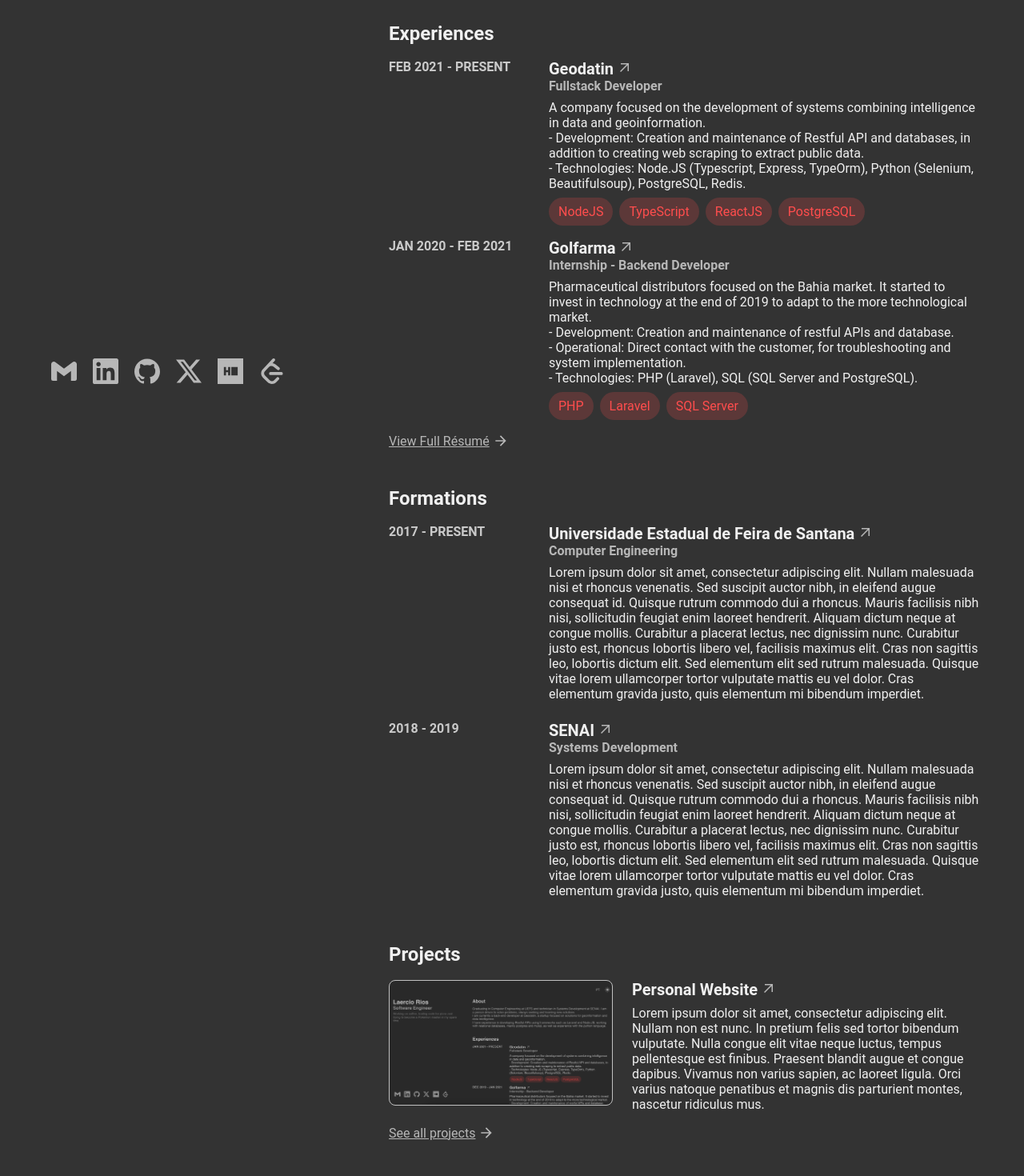
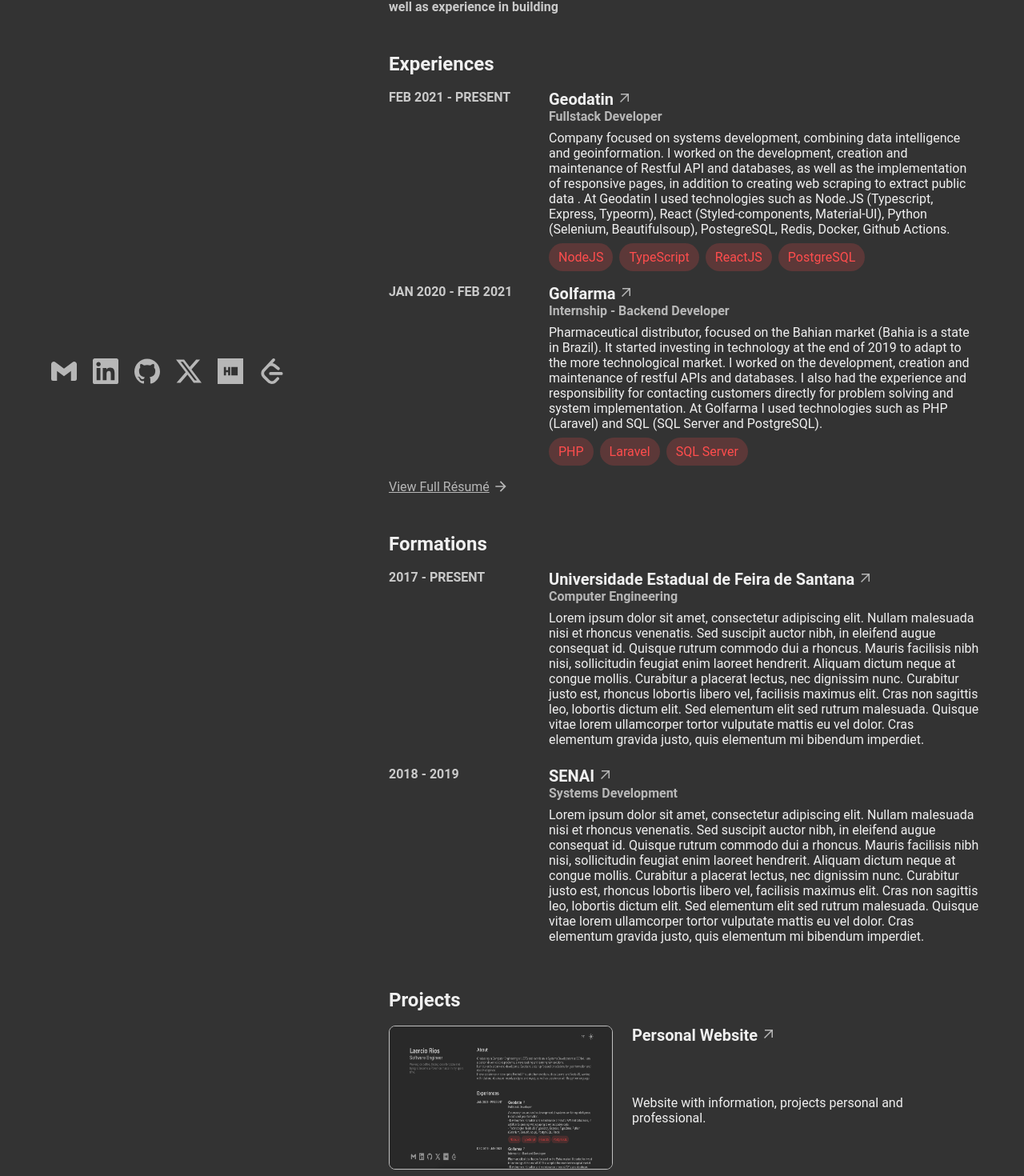
Before and after one commit to LaercioSR/laerciorios.com, a React (Vite) app: page / in a window 1280 px wide. Shown: the part 276-1746 px from the top of the page at 80% size. Built offline with nearby package versions, Linux system fonts and the light colour scheme.

Commit message:
:speech_balloon: Update texts

```diff
--- a/src/data/projects.json
+++ b/src/data/projects.json
@@ -23,7 +23,7 @@
     "key": "rhisa",
     "link": "https://rhisa.org/",
     "year": "2021",
-    "skills": ["Node.JS", "Typescript", "PostgreSQL"],
+    "skills": ["Node.JS", "Typescript", "PostgreSQL", "Python", "Selenium"],
     "type": "professional",
     "bond": "Geodatin",
     "image": "",
--- a/src/i18n/locales/en.json
+++ b/src/i18n/locales/en.json
@@ -17,17 +17,17 @@
   "present": "Present",
   "about": {
     "title": "About",
-    "description": "Graduating in Computer Engineering at UEFS and technician in Systems Development at SENAI. I am a person driven to solve problems, always seeking and learning new solutions.\nI am currently a back-end developer at Geodatin, a startup focused on solutions for geoinformation and data intelligence.\nI have experience in developing Restful APIs using frameworks such as Laravel and Node.JS, working with relational databases, mainly postgres and mysql, as well as experience with the python language."
+    "description": "I have experience as a <1>software engineer</1>, currently working as a <1>fullstack developer</1>, but with a greater emphasis on back-end.\n\nI am <1>graduating in Computer Engineering< /1> from UEFS and <1>Systems Development Technician</1> from SENAI. I am a person driven to solve problems, always seeking and learning new solutions.\n\nI have experience in developing <1>Restful APIs< /1> using frameworks such as Laravel and Node.JS, as well as experience in building <1>responsive websites</1> using technologies such as React (in addition to pure HTML and CSS). I also work with <1>relational databases</1>, mainly PostgreSQL and MySQL, like this experience with other languages such as Python and C++."
   },
   "experiences": {
     "title": "Experiences",
     "golfarma": {
       "position": "Internship - Backend Developer",
-      "description": "Pharmaceutical distributors focused on the Bahia market. It started to invest in technology at the end of 2019 to adapt to the more technological market.\n- Development: Creation and maintenance of restful APIs and database.\n- Operational: Direct contact with the customer, for troubleshooting and system implementation.\n- Technologies: PHP (Laravel), SQL (SQL Server and PostgreSQL)."
+      "description": "Pharmaceutical distributor, focused on the Bahian market (Bahia is a state in Brazil). It started investing in technology at the end of 2019 to adapt to the more technological market. I worked on the development, creation and maintenance of restful APIs and databases. I also had the experience and responsibility for contacting customers directly for problem solving and system implementation. At Golfarma I used technologies such as PHP (Laravel) and SQL (SQL Server and PostgreSQL)."
     },
     "geodatin": {
       "position": "Fullstack Developer",
-      "description": "A company focused on the development of systems combining intelligence in data and geoinformation.\n- Development: Creation and maintenance of Restful API and databases, in addition to creating web scraping to extract public data.\n- Technologies: Node.JS (Typescript, Express, TypeOrm), Python (Selenium, Beautifulsoup), PostgreSQL, Redis."
+      "description": "Company focused on systems development, combining data intelligence and geoinformation. I worked on the development, creation and maintenance of Restful API and databases, as well as the implementation of responsive pages, in addition to creating web scraping to extract public data . At Geodatin I used technologies such as Node.JS (Typescript, Express, Typeorm), React (Styled-components, Material-UI), Python (Selenium, Beautifulsoup), PostegreSQL, Redis, Docker, Github Actions."
     }
   },
   "formations": {
@@ -62,19 +62,19 @@
     "list": {
       "personalWebsite": {
         "title": "Personal Website",
-        "description": "Lorem ipsum dolor sit amet, consectetur adipiscing elit. Nullam non est nunc. In pretium felis sed tortor bibendum vulputate. Nulla congue elit vitae neque luctus, tempus pellentesque est finibus. Praesent blandit augue et congue dapibus. Vivamus non varius sapien, ac laoreet ligula. Orci varius natoque penatibus et magnis dis parturient montes, nascetur ridiculus mus. "
+        "description": "Website with information, projects personal and professional."
       },
       "ppbio": {
         "title": "PPBio",
-        "description": "Lorem ipsum dolor sit amet, consectetur adipiscing elit. Nullam non est nunc. In pretium felis sed tortor bibendum vulputate. Nulla congue elit vitae neque luctus, tempus pellentesque est finibus. Praesent blandit augue et congue dapibus. Vivamus non varius sapien, ac laoreet ligula. Orci varius natoque penatibus et magnis dis parturient montes, nascetur ridiculus mus. "
+        "description": "PPBio (Priority Bioeconomy Program in Portuguese) is a platform to raise investment resources to generate new products, services and businesses for the Amazon Bioeconomy. I worked as Back-end and Scrum Master."
       },
       "rhisa": {
         "title": "Rhisa",
-        "description": "Lorem ipsum dolor sit amet, consectetur adipiscing elit. Nullam non est nunc. In pretium felis sed tortor bibendum vulputate. Nulla congue elit vitae neque luctus, tempus pellentesque est finibus. Praesent blandit augue et congue dapibus. Vivamus non varius sapien, ac laoreet ligula. Orci varius natoque penatibus et magnis dis parturient montes, nascetur ridiculus mus. "
+        "description": "Rhisa (Human Resources and Intelligence Network for Sustainability in the Amazon in Portuguese) is a platform to connect researchers from the Legal Amazon. I worked as Back-end, developing the API and the Crawler that feeds the database."
       },
       "leadbase": {
         "title": "LeadBase",
-        "description": "Lorem ipsum dolor sit amet, consectetur adipiscing elit. Nullam non est nunc. In pretium felis sed tortor bibendum vulputate. Nulla congue elit vitae neque luctus, tempus pellentesque est finibus. Praesent blandit augue et congue dapibus. Vivamus non varius sapien, ac laoreet ligula. Orci varius natoque penatibus et magnis dis parturient montes, nascetur ridiculus mus. "
+        "description": "LeadBase is a platform for data management and analysis focused on the pharmaceutical sector. I participated in the project when they were still part of Golfarma. Posteriorly, the project became an independent startup. I worked as back-end, developing the API and database."
       }
     }
   }
--- a/src/i18n/locales/pt.json
+++ b/src/i18n/locales/pt.json
@@ -17,17 +17,17 @@
   "present": "Presente",
   "about": {
     "title": "Sobre",
-    "description": "Graduando em Engenharia da Computação pela UEFS e técnico em Desenvolvimento de Sistemas pelo SENAI. Sou uma pessoa movida a resolver problemas, buscando e aprendendo sempre novas soluções.\nAtualmente sou desenvolvedor back-end na Geodatin, uma startup focada em soluções para geoinformações e inteligência de dados.\nTenho experiência em desenvolvimento de APIs Restful usando frameworks como Laravel e Node.JS, trabalhando com bancos de dados relacionais, principalmente postgres e mysql, além de experiência com a linguagem python."
+    "description": "Possuo experiência como <1>engenheiro de software</1>, atualmente trabalhando como <1>desenvolvedor fullstack</1>, mas como uma ênfase maior em back-end.\n\nSou <1>graduando em Engenharia da Computação</1> pela UEFS e <1>técnico em Desenvolvimento de Sistemas</1> pelo SENAI.Sou uma pessoa movida a resolver problemas, buscando e aprendendo sempre novas soluções.\n\nTenho experiência em desenvolvimento de <1>APIs Restful</1> usando frameworks como Laravel e Node.JS, além de experiência em construção de <1>sites responsivos</1> usando tecnologias como o React (além do HTML e CSS puros). Trabalho também com <1>bancos de dados relacionais</1>, principalmente PostgreSQL e mysql, além de experiência com outras linguagens como python e o c++."
   },
   "experiences": {
     "title": "Experiências",
     "golfarma": {
       "position": "Estágio - Desenvolvedor Backend",
-      "description": "Distribuidora farmacêutica, focada no mercado baiano. Passou a investir em tecnologia no final de 2019 para se adaptar ao mercado mais tecnológico.\n- Desenvolvimento: Criação e manutenção de API's restful e banco de dados.\n- Operacional: Contato direto com cliente, para solução de problemas e implementação de sistema.\n- Tecnologias: PHP (Laravel), SQL (SQL Server e Postgres)."
+      "description": "Distribuidora farmacêutica, focada no mercado baiano. Passou a investir em tecnologia no final de 2019 para se adaptar ao mercado mais tecnológico.\n\nTrabalhei no desenvolvimento, criação e manutenção de API's restful e banco de dados, também tive a experiência e responsabilidade de entrar em contato direto com cliente para solução de problemas e implementação de sistema.\n\nNa Golfarma usei tecnologias como o PHP (Laravel) e o SQL (SQL Server e PostgreSQL)."
     },
     "geodatin": {
       "position": "Desenvolvedor Fullstack",
-      "description": "Empresa focada no desenvolvimento de sistemas unindo inteligência em dadose geoinformação.\n- Desenvolvimento: Criação e manunteção de API Restful e bancos de dados, além de criação de web scraping para extração de dados públicos.\n- Tecnologias: Node.JS (Typescript, Express, Typeorm), Python (Selenium, Beautifulsoup), Postegres, Redis, Docker, Github Actions."
+      "description": "Empresa focada no desenvolvimento de sistemas, unindo a inteligência em dados e a geoinformação.\n\nTrabalhei no desenvolvimento, criação e manunteção de API Restful e bancos de dados, bem como na implementação de páginas responsivos, além da criação de web scraping para extração de dados públicos.\n\nNa Geodatin eu usei tecnologias como Node.JS (Typescript, Express, Typeorm), React (Styled-components, Material-UI), Python (Selenium, Beautifulsoup), PostegreSQL, Redis, Docker, Github Actions."
     }
   },
   "formations": {
@@ -51,8 +51,7 @@
       "title": "Projeto",
       "bond": "Vínculo",
       "link": "Link",
-      "description": "Detalhes",
-      "skills": "Habilidades"
+      "description": "Detalhes"
     },
     "type": {
       "personal": "Pessoal",
@@ -62,19 +61,19 @@
     "list": {
       "personalWebsite": {
         "title": "Site Pessoal",
-        "description": "Lorem ipsum dolor sit amet, consectetur adipiscing elit. Nullam non est nunc. In pretium felis sed tortor bibendum vulputate. Nulla congue elit vitae neque luctus, tempus pellentesque est finibus. Praesent blandit augue et congue dapibus. Vivamus non varius sapien, ac laoreet ligula. Orci varius natoque penatibus et magnis dis parturient montes, nascetur ridiculus mus. "
+        "description": "Site com informações e projetos pessoais e profissionais."
       },
       "ppbio": {
         "title": "PPBio",
-        "description": "Lorem ipsum dolor sit amet, consectetur adipiscing elit. Nullam non est nunc. In pretium felis sed tortor bibendum vulputate. Nulla congue elit vitae neque luctus, tempus pellentesque est finibus. Praesent blandit augue et congue dapibus. Vivamus non varius sapien, ac laoreet ligula. Orci varius natoque penatibus et magnis dis parturient montes, nascetur ridiculus mus. "
+        "description": "O PPBio (Programa Prioritário de Bioeconomia) é uma plataforma para captar recursos de investimentos para geração de novos produtos, serviços e negócios para a Bioeconomia Amazônica. Trabalhei como Back-end e Scrum Master."
       },
       "rhisa": {
         "title": "Rhisa",
-        "description": "Lorem ipsum dolor sit amet, consectetur adipiscing elit. Nullam non est nunc. In pretium felis sed tortor bibendum vulputate. Nulla congue elit vitae neque luctus, tempus pellentesque est finibus. Praesent blandit augue et congue dapibus. Vivamus non varius sapien, ac laoreet ligula. Orci varius natoque penatibus et magnis dis parturient montes, nascetur ridiculus mus. "
+        "description": "A Rhisa (Rede de Recursos Humanos e Inteligência para Sustentabilidade na Amazônia) é uma plataforma para conectar pesquisadores das Amazônia Legal. Trabalhei como Back-end, desenvolvendo a API e o Crawler que alimenta o banco de dados."
       },
       "leadbase": {
         "title": "LeadBase",
-        "description": "Lorem ipsum dolor sit amet, consectetur adipiscing elit. Nullam non est nunc. In pretium felis sed tortor bibendum vulputate. Nulla congue elit vitae neque luctus, tempus pellentesque est finibus. Praesent blandit augue et congue dapibus. Vivamus non varius sapien, ac laoreet ligula. Orci varius natoque penatibus et magnis dis parturient montes, nascetur ridiculus mus. "
+        "description": "O LeadBase é uma plataforma para gestão e análise de dados voltados para o ramo farmacêutico, participei do projeto quando ainda faziam parte da Golfarma, posteriormente o projeto virou uma startup independente. Trabalhei como back-end, desenvolvendo a API e o banco de dados."
       }
     }
   }
--- a/src/pages/Home/index.tsx
+++ b/src/pages/Home/index.tsx
@@ -218,7 +218,7 @@
             <ProjectsList>
               {projectsHighlight.map((project) => (
                 <ProjectItem key={project.key}>
-                  <ProjectImage bg={`./img/projects/${project.image}`} />
+                  <ProjectImage src={`./img/projects/${project.image}`} />
                   <ExperienceFormationTitle href={project.link}>
                     {t(`projects.list.${project.key}.title`)}
                     {project.link && <ArrowOutward />}
--- a/src/pages/Home/styles.ts
+++ b/src/pages/Home/styles.ts
@@ -225,23 +225,20 @@
   }
 `;
 
-interface ProjectLinkProps {
-  bg: string;
-}
-
-export const ProjectImage = styled("div")<ProjectLinkProps>`
+export const ProjectImage = styled("img")`
   width: 100%;
   max-width: 17.5rem;
   height: 9.8rem;
   border-radius: 0.5rem;
   border: 0.09375rem solid ${(props) => props.theme.border};
-  background: url(${({ bg }) => (bg ? bg : "none")});
-  background-position: center center;
-  background-repeat: no-repeat;
-  background-size: auto 100%;
   filter: brightness(80%);
 
   @media (min-width: 768px) {
     grid-area: 1 / 1 / 3 / 2;
   }
+
+  @media (min-width: 1024px) {
+    width: 20rem;
+    height: 11.25rem;
+  }
 `;
```
